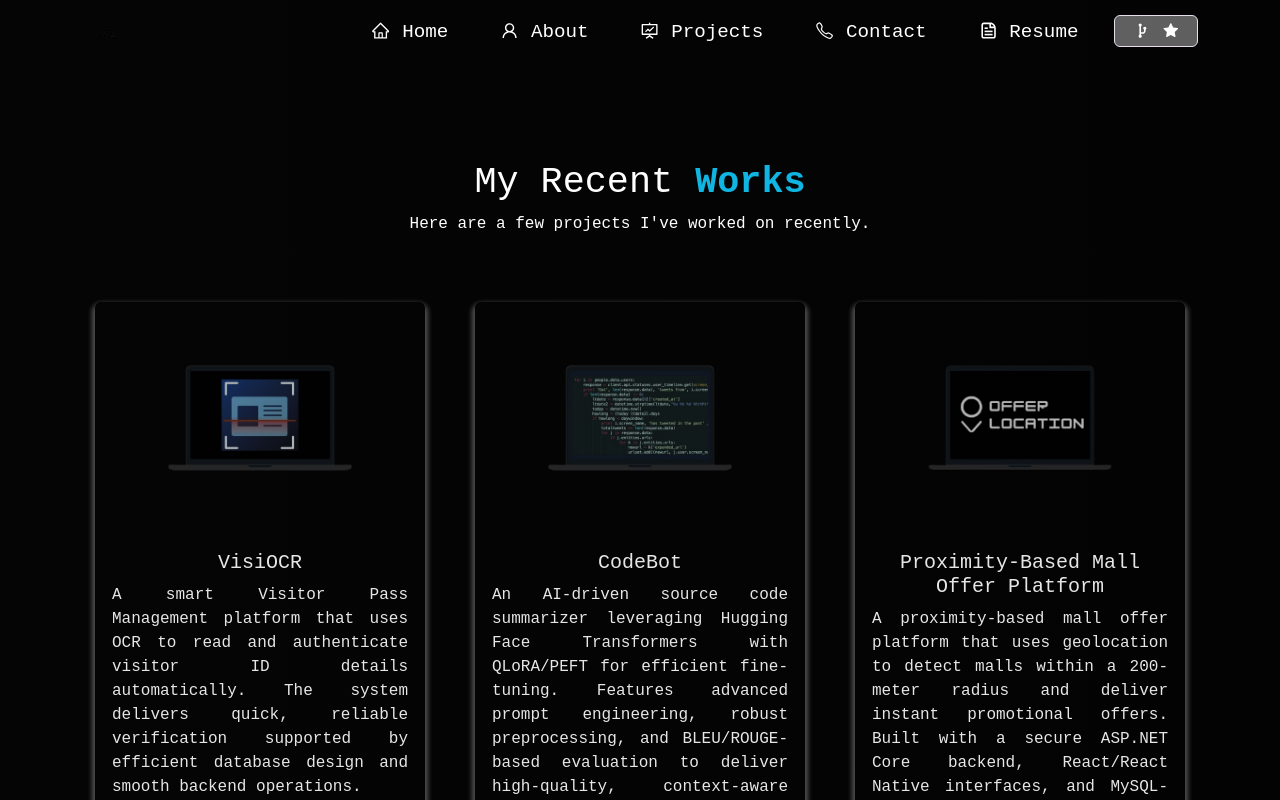
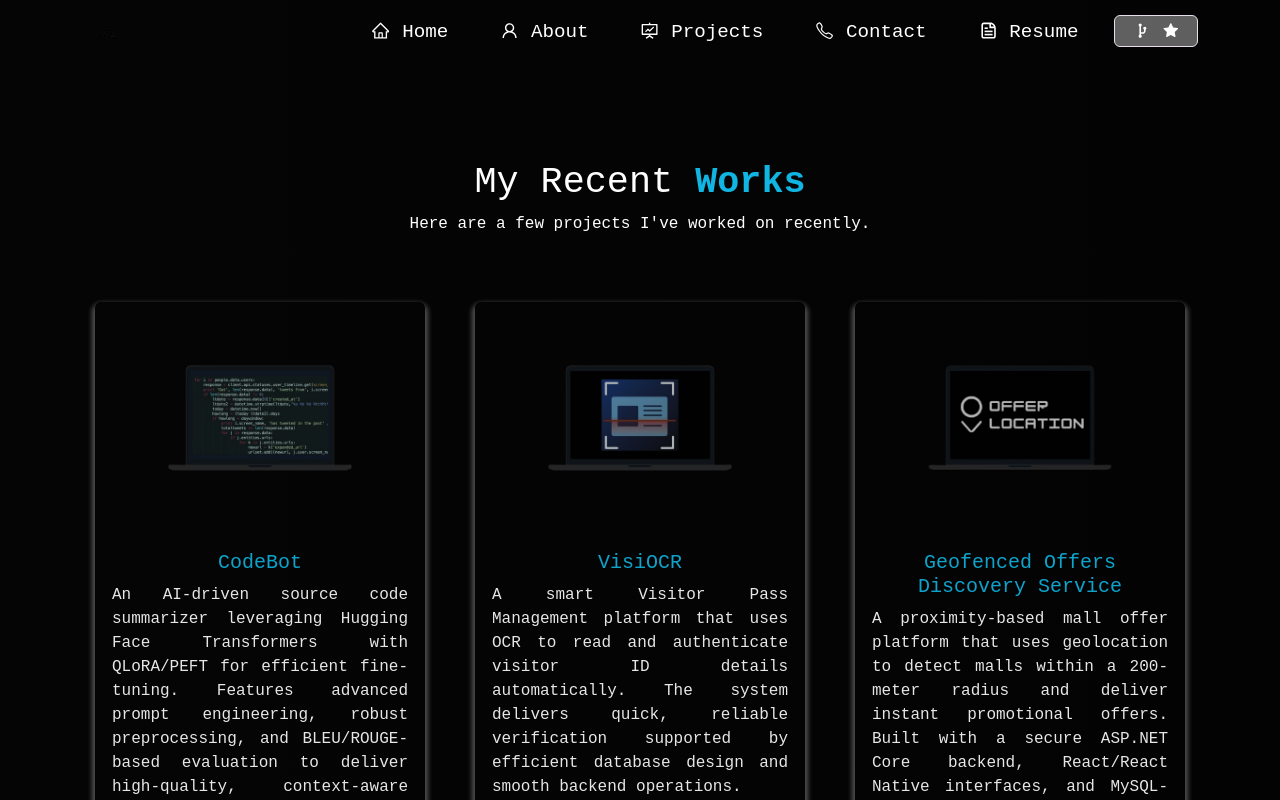
Before and after one commit to MADHUSESHASAI/Madhu_Portfolio, a React (Create React App) app: page /project in a window 1280 px wide. Shown: the top 800 px of the page. Built offline with nearby package versions, Linux system fonts and the light colour scheme; a web font is replaced by a local one.

Commit message:
name and project update

```diff
--- a/src/components/Home/Home.js
+++ b/src/components/Home/Home.js
@@ -32,13 +32,13 @@ function Home() {
 
               <h1 className="heading-name">
                 I'M
-                <strong className="main-name"> MADHU SESHA SAI PAPINANI</strong>
+                <strong className="main-name"> MADHU SESHA SAI </strong>
               </h1>
 
               <h5 className="heading-name-loc">
                 <IoLocationOutline />
 
-                <strong > Vizianagaram, Andhra Pradesh, 534002</strong>
+                <strong > Hydrabad, Telangana, 500007</strong>
               </h5>
               <br/>
 
--- a/src/components/Projects/ProjectCards.js
+++ b/src/components/Projects/ProjectCards.js
@@ -9,7 +9,7 @@ function ProjectCards(props) {
     <Card className="project-card-view">
       <Card.Img variant="top" src={props.imgPath} alt="card-img" />
       <Card.Body>
-        <Card.Title>{props.title}</Card.Title>
+        <Card.Title className="purple" >{props.title}</Card.Title>
         <Card.Text style={{ textAlign: "justify" }}>
           {props.description}
         </Card.Text>
--- a/src/components/Projects/Projects.js
+++ b/src/components/Projects/Projects.js
@@ -21,6 +21,15 @@ function Projects() {
         <Row style={{ justifyContent: "center", paddingBottom: "10px" }}>
           <Col md={4} className="project-card">
             <ProjectCard
+              imgPath={code}
+              isBlog={false}
+              title="CodeBot"
+              description="An AI-driven source code summarizer leveraging Hugging Face Transformers with QLoRA/PEFT for efficient fine-tuning. Features advanced prompt engineering, robust preprocessing, and BLEU/ROUGE-based evaluation to deliver high-quality, context-aware code summaries."
+              demoLink=" https://youtu.be/Lv8vFCmtJS8?si=Ydo2yjO_mihTtGWV "
+            />
+          </Col>
+          <Col md={4} className="project-card">
+            <ProjectCard
               imgPath={visi}
               isBlog={false}
               title="VisiOCR"
@@ -29,21 +38,13 @@ function Projects() {
             />
           </Col>
 
-          <Col md={4} className="project-card">
-            <ProjectCard
-              imgPath={code}
-              isBlog={false}
-              title="CodeBot"
-              description="An AI-driven source code summarizer leveraging Hugging Face Transformers with QLoRA/PEFT for efficient fine-tuning. Features advanced prompt engineering, robust preprocessing, and BLEU/ROUGE-based evaluation to deliver high-quality, context-aware code summaries."
-              demoLink="https://huggingface.co/12madhu34/codet5-finetuned-summary_60k"
-            />
-          </Col>
+
 
           <Col md={4} className="project-card">
             <ProjectCard
               imgPath={offer}
               isBlog={false}
-              title="Proximity-Based Mall Offer Platform"
+              title="Geofenced Offers Discovery Service"
               description="A proximity-based mall offer platform that uses geolocation to detect malls within a 200-meter radius and deliver instant promotional offers. Built with a secure ASP.NET Core backend, React/React Native interfaces, and MySQL-driven automated offer management."
               ghLink="https://github.com/soumyajit4419/Editor.io"
             />
```
